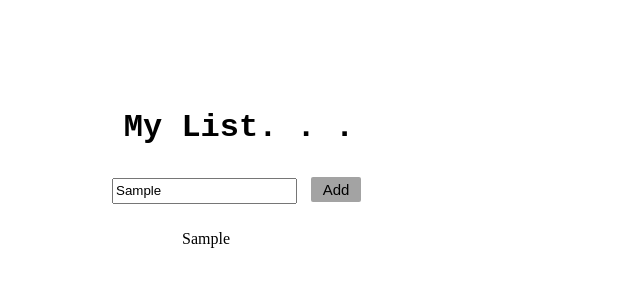
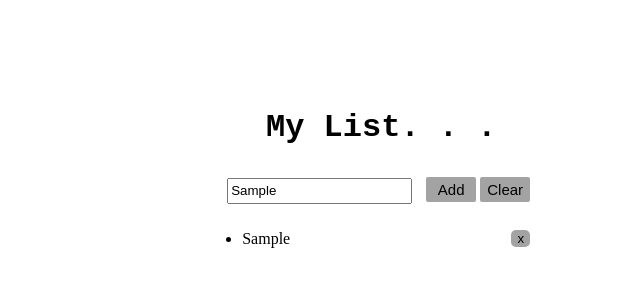
Before and after one commit to mromig09/CertIV-WebProgramming_Group1, a plain HTML site: page term2/week2/index3.html in a window 1280 px wide. Both pictures are taken after typing "Sample" into the empty fields and a click on the button "Add". Shown: the whole page, without its empty margins (354-994 px from the left). Drawn offline with Linux system fonts and the light colour scheme.

Commit message:
todo update

```diff
--- a/term2/week2/index3.css
+++ b/term2/week2/index3.css
@@ -1,4 +1,14 @@
 #addButton {
+    color: #000000;
+    font-size: 15px;
+    background-color: #a3a3a3;
+    height: 25px;
+    border-radius: 2px;
+    border: none;
+    width: 50px;
+    text-align: center;
+}
+#removeButton {
     color: #000000;
     font-size: 15px;
     background-color: #a3a3a3;
@@ -17,7 +27,7 @@ input[type=text] {
 body{
     position: absolute;
     top: 10%;
-    left:35%;
+    left: 44%;
 }
 
 h1{
@@ -25,3 +35,16 @@ h1{
     margin-left: 15px;
     font-family: 'Courier New', Courier, monospace;
 }
+
+.delete {
+    border-radius: 5px;
+    border: none;
+    position: absolute;
+    left: 94%;
+    background-color: #a3a3a3;
+}
+
+li {
+    margin-bottom: 10px;
+    margin-left: -15px;
+}
--- a/term2/week2/index3.html
+++ b/term2/week2/index3.html
@@ -10,10 +10,13 @@
 <body>
     <h1>My List. . .</h1>
         <div>
+
             <input type="text" id="inputField"
             placeholder="New Item. . .">
+            <button id="addButton">Add</button>
 
-            <button id="addButton">Add</button>
+            <button id="removeButton">Clear</button>
+
         </div>
 
         <ul id="list"></ul>
--- a/term2/week2/index3.js
+++ b/term2/week2/index3.js
@@ -1,12 +1,40 @@
 var inputField = document.getElementById("inputField");
 var addButton = document.getElementById("addButton");
 var list = document.getElementById("list");
+var removeButton = document.getElementById("removeButton");
+    addButton.onclick = addItems;
+    removeButton.onclick = deleteAll;
 
-    addButton.onclick = addItems;
 //form.onsubmit
     function addItems(){
-        list.innerHTML += "<ul>" + inputField.value + "</ul>";
+        var myNewItemId = 10;
+
+        var newItem = document.createElement("li");
+        var newButton = document.createElement("button");
+        newButton.classList.add("delete");
+        //newButton.setAttribute("name", myNewItemId)
+        newButton.appendChild(document.createTextNode("x"));
+        newButton.onclick = myOnClick;
+
+        newItem.setAttribute("id", myNewItemId);
+        newItem.appendChild(document.createTextNode(inputField.value));
+        newItem.appendChild(newButton);
+        list.appendChild(newItem);
     }
+
+    function myOnClick(){
+
+        this.parentNode.parentNode.removeChild(this.parentNode);
+        //var elem = document.getElementById('id');
+        //elem.parentNode.removeChild(elem);
+        return false;
+    }
+
+    function deleteAll(){
+
+        document.getElementById("list").innerHTML = '';
+    }
+
 
 //function addButtonOnClick(){
     //alert("Frank died");
```
